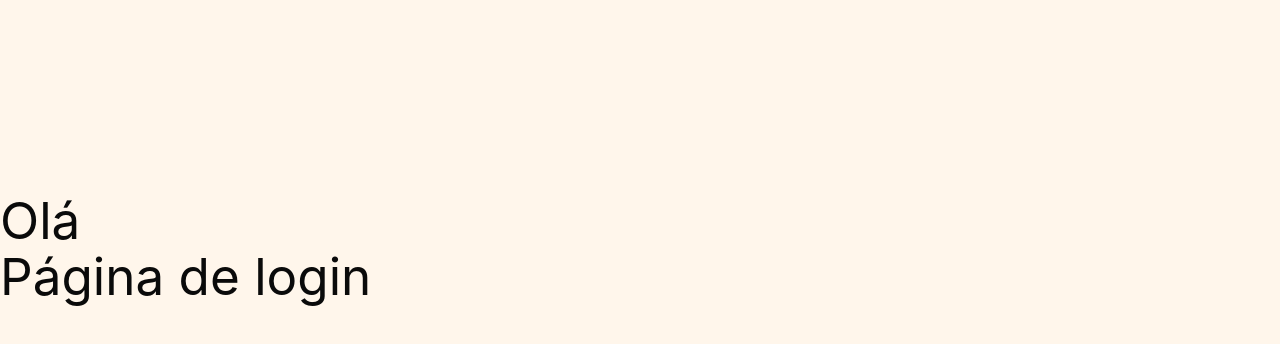
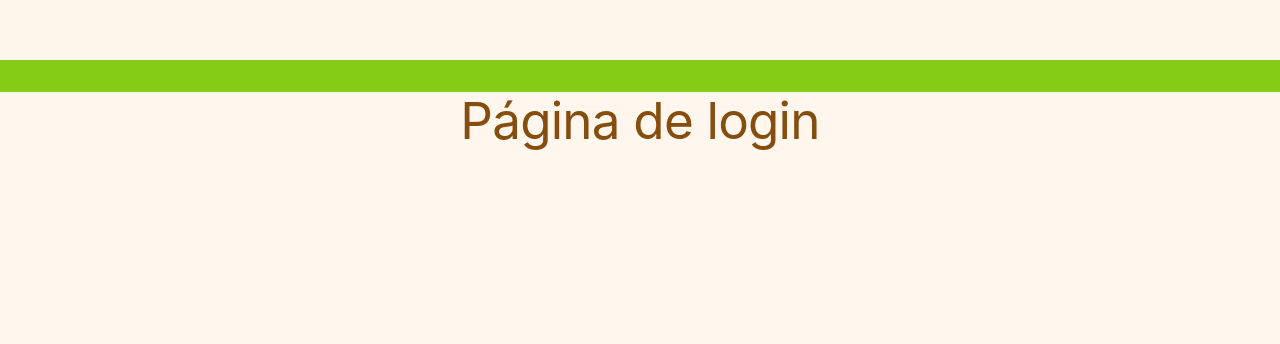
Before and after one commit to Ana-beatriz2/food_share-frontend, a React (Vite) app: page /login in a window 1280 px wide. Shown: the part 152-496 px from the top of the page. Built offline with nearby package versions, Linux system fonts and the light colour scheme.

Commit message:
tela login

```diff
--- a/src/pages/layouts/auth/authLayout.jsx
+++ b/src/pages/layouts/auth/authLayout.jsx
@@ -1,14 +1,12 @@
 import { Outlet } from "react-router-dom";
+import Logo from "@/components/ui/logo";
 
 export default function AuthLayout() {
-    return(
-        <div>
-            <div>
-                <h1>Olá</h1>
-            </div>
-            <div>
-                <Outlet />
-            </div>
-        </div>
-    )
+  return (
+    <div className="flex flex-col items-center pb-72 tracking-tighter text-yellow-800 bg-orange-50 max-md:pb-24">
+      <header className="flex z-10 flex-wrap gap-5 justify-between items-start self-stretch pr-20 pb-8 pl-8 w-full text-amber-200 whitespace-nowrap bg-lime-500 max-md:px-5 max-md:max-w-full">
+      </header>
+      <Outlet />
+    </div>
+  );
 }
--- /dev/null
+++ b/src/pages/layouts/auth/login.jsx
@@ -0,0 +1,33 @@
+import React from "react";
+import Logo from "@/components/ui/logo";
+
+const LoginPage = () => {
+  return (
+    <div className="flex flex-col items-center pb-72 tracking-tighter text-yellow-800 bg-orange-50 max-md:pb-24">
+      <Logo size="large" />
+
+      <form className="flex flex-col items-center w-full">
+        <h1 className="mt-36 text-3xl font-bold text-lime-500 max-md:mt-10">
+          Seja bem-vindo(a)!
+        </h1>
+
+        <div className="mt-20 max-md:mt-10">
+          <InputField label="Email" type="email" />
+        </div>
+
+        <div className="mt-12 max-md:mt-10">
+          <InputField label="Senha" type="password" />
+        </div>
+
+        <button
+          type="submit"
+          className="px-16 pt-3.5 pb-5 mt-20 max-w-full text-2xl font-bold whitespace-nowrap bg-amber-200 shadow-lg w-[446px] max-md:px-5 max-md:mt-10"
+        >
+          CONTINUAR
+        </button>
+      </form>
+    </div>
+  );
+};
+
+export default LoginPage;
```
Also changed, not shown: 1 other file (tests, documents, lock files or other folders).
